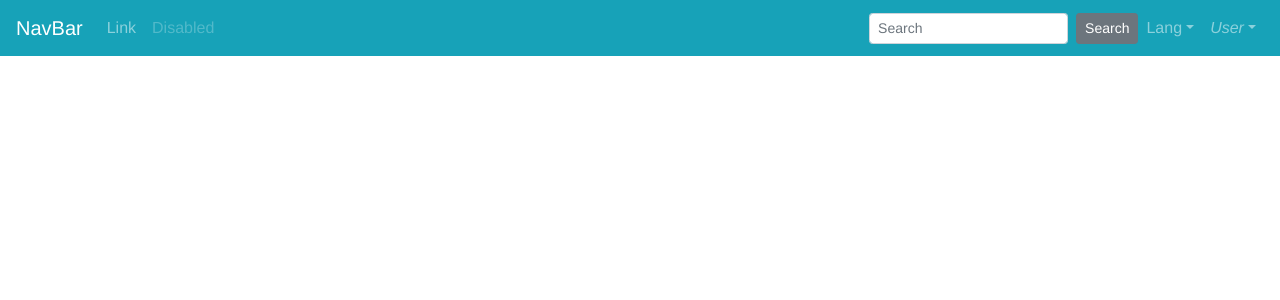
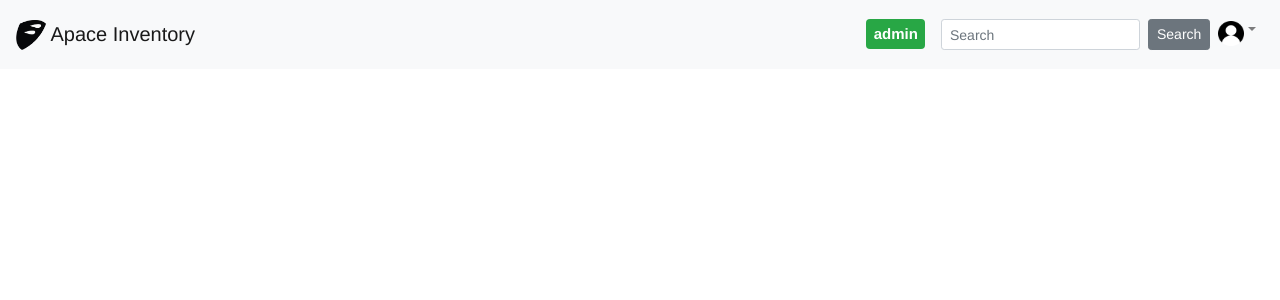
Before and after one commit to rhish9h/apaceInventory, a Vue app in the folder apaceInventory/: page / in a window 1280 px wide. Shown: the top 300 px of the page. Built offline with nearby package versions, Linux system fonts and the light colour scheme.

Commit message:
header - edits, icons added

```diff
--- a/apaceInventory/src/components/appHeader.vue
+++ b/apaceInventory/src/components/appHeader.vue
@@ -1,33 +1,35 @@
 <template>
     <div>
-        <b-navbar toggleable="lg" type="dark" variant="info">
-            <b-navbar-brand href="#">NavBar</b-navbar-brand>
+        <b-navbar toggleable="lg" type="light" variant="light">
+            <b-navbar-brand href="homePage">
+              <img src="@/assets/apace_badge_nowhitespace.png" alt="home" style="width: 1.5em; height: 1.5em;">
+              {{ brand.name }}
+            </b-navbar-brand>
 
             <b-navbar-toggle target="nav-collapse"></b-navbar-toggle>
 
             <b-collapse id="nav-collapse" is-nav>
-            <b-navbar-nav>
-                <b-nav-item href="#">Link</b-nav-item>
-                <b-nav-item href="#" disabled>Disabled</b-nav-item>
-            </b-navbar-nav>
 
             <!-- Right aligned nav items -->
             <b-navbar-nav class="ml-auto">
+                <h5>
+                  <b-badge v-if="isAdmin" variant="success" style="margin: 0.3em; padding: 0.5em; margin-top: 0.7em">
+                    admin
+                  </b-badge>
+                  &nbsp;
+                </h5>
                 <b-nav-form>
                 <b-form-input size="sm" class="mr-sm-2" placeholder="Search"></b-form-input>
                 <b-button size="sm" class="my-2 my-sm-0" type="submit">Search</b-button>
                 </b-nav-form>
 
-                <b-nav-item-dropdown text="Lang" right>
-                <b-dropdown-item href="#">EN</b-dropdown-item>
-                <b-dropdown-item href="#">ES</b-dropdown-item>
-                <b-dropdown-item href="#">RU</b-dropdown-item>
-                <b-dropdown-item href="#">FA</b-dropdown-item>
-                </b-nav-item-dropdown>
-
                 <b-nav-item-dropdown right>
                 <!-- Using 'button-content' slot -->
-                <template slot="button-content"><em>User</em></template>
+                <template slot="button-content">
+                  <em>
+                    <img src="@/assets/user_icon.png" alt="user" style="width: 1.6em; height: 1.6em; margin-top: 0.3em;">
+                  </em>
+                </template>
                 <b-dropdown-item href="#">Profile</b-dropdown-item>
                 <b-dropdown-item href="#">Sign Out</b-dropdown-item>
                 </b-nav-item-dropdown>
@@ -42,7 +44,10 @@ export default {
   name: 'appHeader',
   data () {
     return {
-
+      brand: {
+        name: 'Apace Inventory'
+      },
+      isAdmin: true
     }
   }
 }
```
Also changed, not shown: apaceInventory/src/assets/apace_badge_nowhitespace.png (added), apaceInventory/src/assets/user_icon.png (added).
